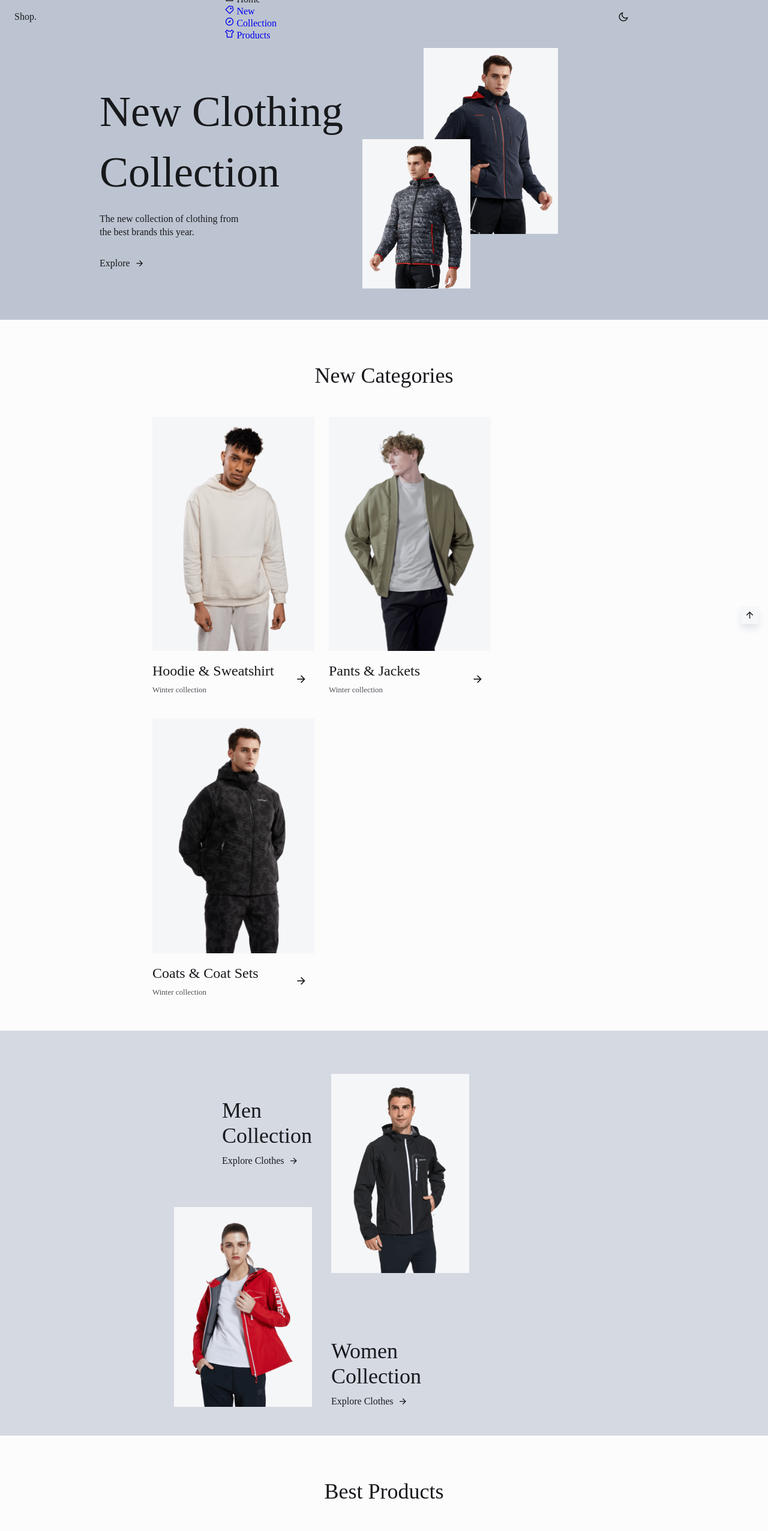
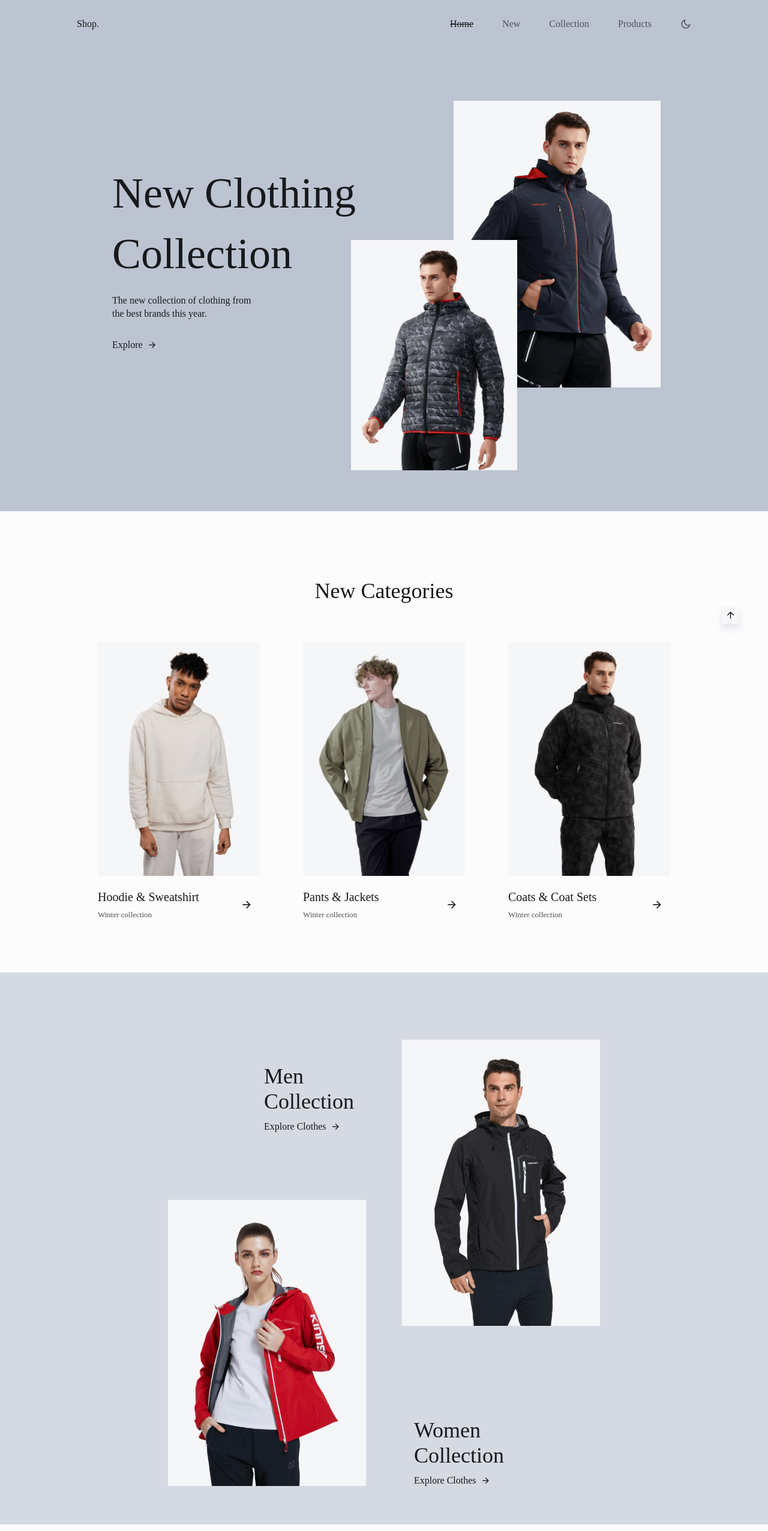
Before and after one commit to LeslieLopez25/clothes-website, a plain HTML site: page index.html in a window 1280 px wide. Shown: the top 2552 px of the page at 60% size. Drawn offline with nearby package versions, Linux system fonts and the light colour scheme.

Commit message:
Added breakpoint for large devices

```diff
--- a/css/styles.css
+++ b/css/styles.css
@@ -675,3 +675,157 @@ body.dark-theme {
         justify-content: space-between;
     }
 }
+
+/* FOR LARGE DEVICES */
+@media screen and (min-width: 1023px) {
+    .section {
+        padding: 7rem 0 1rem;
+    }
+
+    .section__title {
+        margin-bottom: 4rem;
+    }
+
+    .nav {
+        height: calc(var(--header-height) + 1.5rem);
+    }
+
+    .nav__menu {
+        width: initial;
+        margin-left: auto;
+    }
+
+    .nav__list {
+        display: flex;
+        column-gap: 3rem;
+    }
+
+    .nav__link {
+        color: var(--text-color);
+        font-weight: var(--font-medium);
+        transition: .3s;
+    }
+
+    .nav__link i {
+        display: none;
+    }
+
+    .nav__link:hover {
+        color: var(--title-color);
+    }
+
+    .active-link {
+        color: var(--title-color);
+        text-decoration: line-through;
+    }
+
+    .change-theme {
+        margin-left: 3rem;
+        color: var(--text-color);
+    }
+
+    .dark-theme .nav__menu {
+        background-color: transparent;
+        box-shadow: none;
+    }
+
+    .products__container {
+        width: 954px;
+    }
+
+    .footer__content {
+        grid-template-columns: repeat(4, max-content);
+        column-gap: 5.5rem;
+    }
+
+    .footer__link {
+        font-size: var(--normal-font-size);
+    }
+
+    .footer__info {
+        padding-bottom: 2rem;
+        row-gap: 1rem;
+    }
+}
+
+@media screen and (min-width: 1054px) {
+    .container {
+        margin-left: auto;
+        margin-right: auto;
+    }
+}
+
+@media screen and (min-width: 1124px) {
+    .home__container {
+        padding: 10rem 0 3rem;
+        column-gap: 0;
+    }
+
+    .home__images {
+        width: 500px;
+        margin-top: 8rem;
+        transform: translate(-1rem);
+    }
+
+    .home__images img:nth-child(1) {
+        width: 345px;
+        top: -14.5rem;
+    }
+
+    .home__images img:nth-child(2) {
+        width: 277px;
+    }
+
+    .new__container {
+        grid-template-columns: repeat(3, max-content);
+        padding-bottom: 4.5rem;
+        gap: 4.5rem;
+    }
+
+    .new__img {
+        margin-bottom: 1.25rem;
+    }
+
+    .new__title {
+        font-size: var(--h3-font-size);
+    }
+
+    .collection__container {
+        height: 760px;
+        margin-bottom: 2rem;
+    }
+
+    .collection__explore:nth-child(1) {
+        grid-template-columns: max-content 330px;
+        margin-left: 10rem;
+    }
+
+    .collection__explore:nth-child(2) {
+        grid-template-columns: 330px max-content;
+        margin-right: 10rem;
+    }
+
+    .collection__explore {
+        column-gap: 5rem;
+    }
+
+    .products__container {
+        padding-bottom: 7rem;
+    }
+
+    .brand__container {
+        column-gap: 5.5rem;
+    }
+
+    .brand__img {
+        width: 140px;
+    }
+
+    .scrollup {
+        right: 3rem;
+    }
+
+    .show-scroll {
+        bottom: 3rem;
+    }
+}
```
